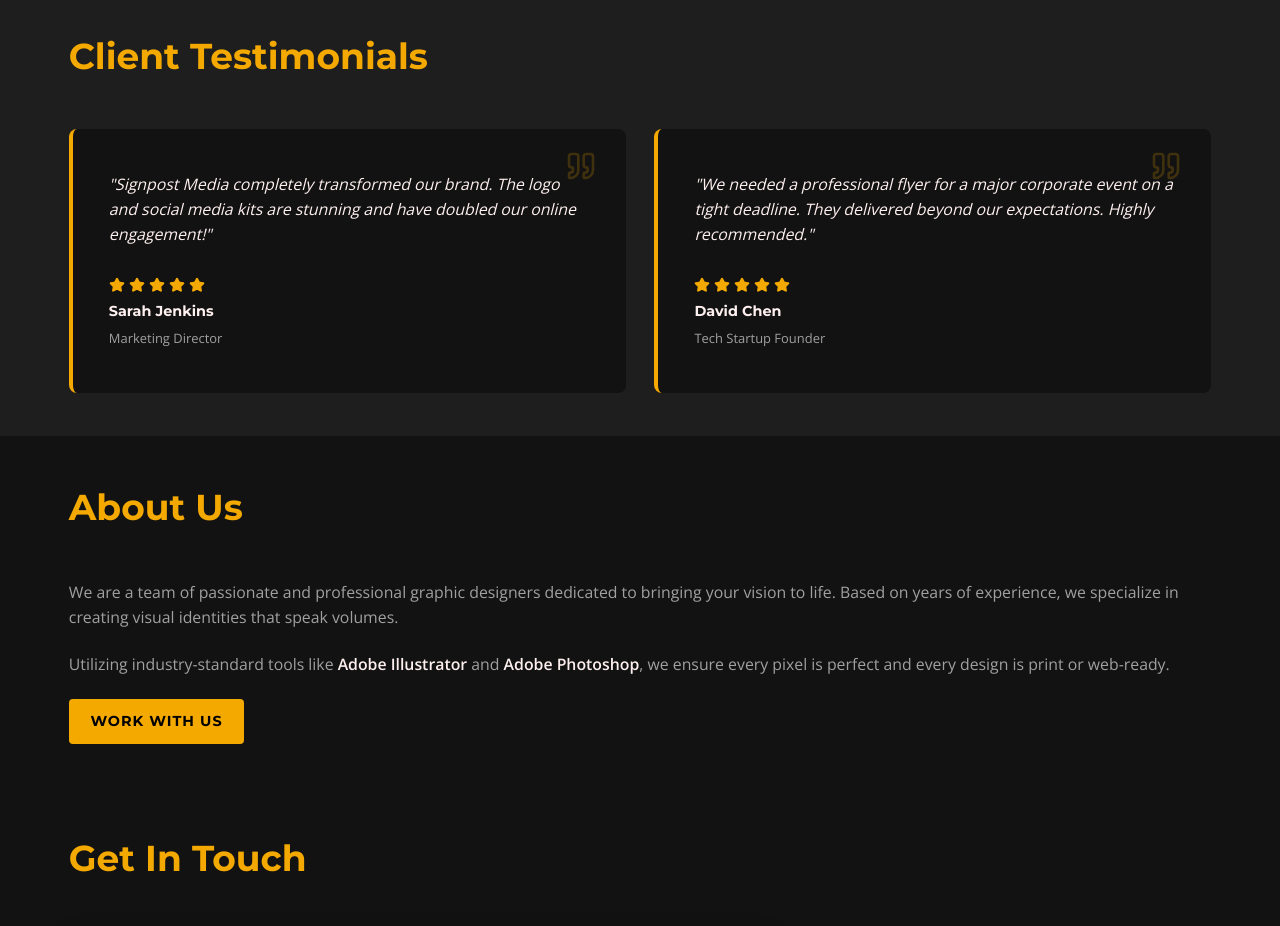
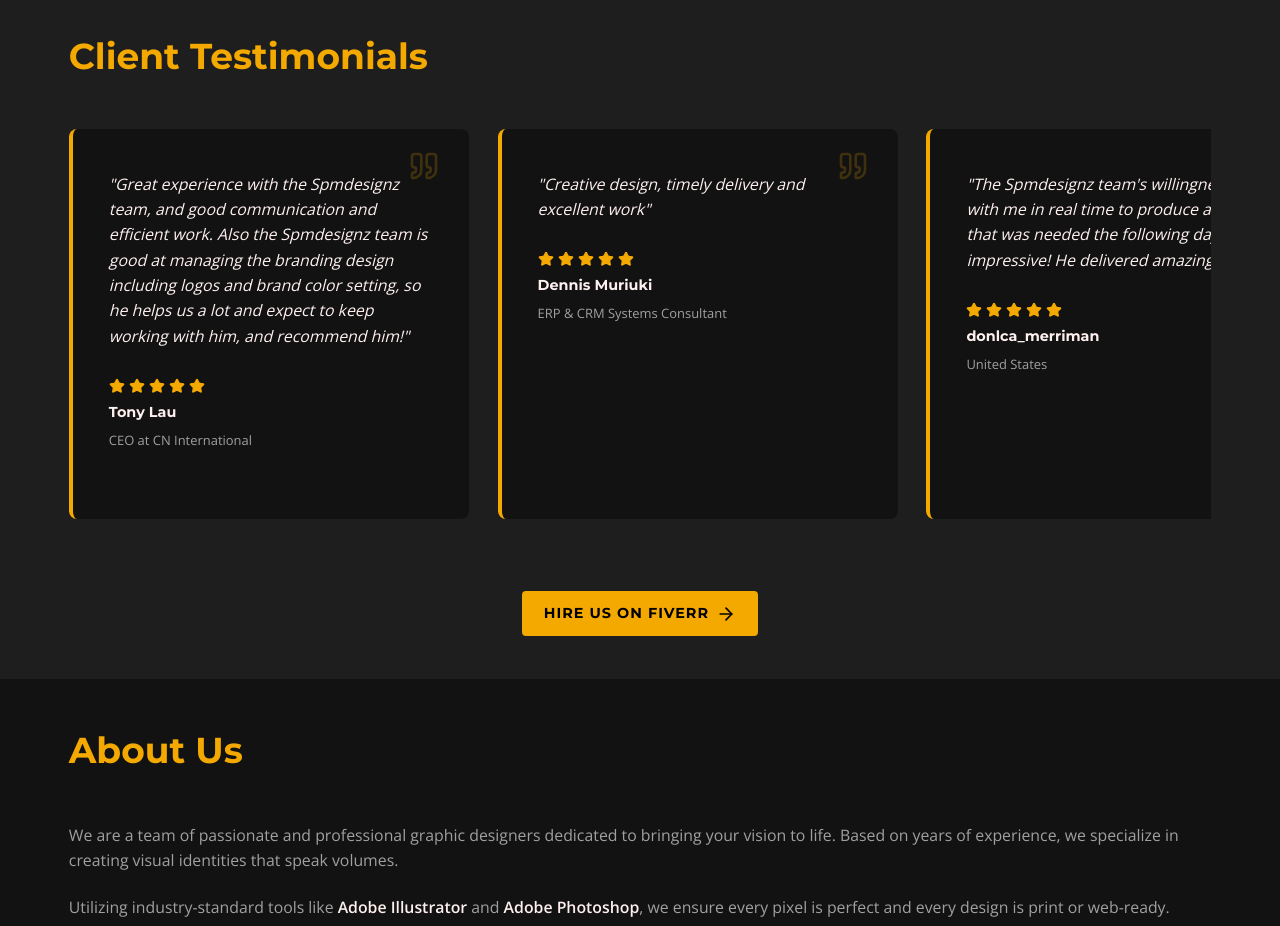
Before and after one commit to MucheruElijah/spmdesignz-website, a React (Vite) app: page / in a window 1280 px wide. Shown: the part 2060-2986 px from the top of the page. Built offline with nearby package versions, Linux system fonts and the light colour scheme.

Commit message:
Fix asset paths

```diff
--- a/src/App.css
+++ b/src/App.css
@@ -188,13 +188,31 @@
   background-color: var(--surface-color);
 }
 
-.testimonials-grid {
-  display: grid;
-  grid-template-columns: repeat(auto-fit, minmax(400px, 1fr));
+.testimonials-slider {
+  display: flex;
+  overflow-x: auto;
+  scroll-snap-type: x mandatory;
   gap: 2rem;
+  padding-bottom: 2rem; /* space for scrollbar */
+  scrollbar-width: thin;
+  scrollbar-color: var(--primary-color) var(--bg-color);
+}
+
+.testimonials-slider::-webkit-scrollbar {
+  height: 8px;
+}
+.testimonials-slider::-webkit-scrollbar-track {
+  background: var(--bg-color);
+  border-radius: 4px;
+}
+.testimonials-slider::-webkit-scrollbar-thumb {
+  background-color: var(--primary-color);
+  border-radius: 4px;
 }
 
 .testimonial-card {
+  min-width: 400px;
+  scroll-snap-align: start;
   background-color: var(--bg-color);
   padding: 3rem 2.5rem;
   border-radius: 8px;
--- a/src/pages/Home.jsx
+++ b/src/pages/Home.jsx
@@ -83,29 +83,74 @@ function Home() {
       <section id="testimonials" className="testimonials">
         <div className="container">
           <h2>Client Testimonials</h2>
-          <div className="testimonials-grid">
+          <div className="testimonials-slider">
+
             <div className="testimonial-card">
               <Quote size={32} className="quote-icon" />
-              <p>"Signpost Media completely transformed our brand. The logo and social media kits are stunning and have doubled our online engagement!"</p>
+              <p>"Great experience with the Spmdesignz team, and good communication and efficient work. Also the Spmdesignz team is good at managing the branding design including logos and brand color setting, so he helps us a lot and expect to keep working with him, and recommend him!"</p>
               <div className="client-info">
                 <div className="stars">
                   {[...Array(5)].map((_, i) => <Star key={i} size={16} fill="#F4A900" color="#F4A900" />)}
                 </div>
-                <h4>Sarah Jenkins</h4>
-                <span>Marketing Director</span>
+                <h4>Tony Lau</h4>
+                <span>CEO at CN International</span>
               </div>
             </div>
+
             <div className="testimonial-card">
               <Quote size={32} className="quote-icon" />
-              <p>"We needed a professional flyer for a major corporate event on a tight deadline. They delivered beyond our expectations. Highly recommended."</p>
+              <p>"Creative design, timely delivery and excellent work"</p>
               <div className="client-info">
                 <div className="stars">
                   {[...Array(5)].map((_, i) => <Star key={i} size={16} fill="#F4A900" color="#F4A900" />)}
                 </div>
-                <h4>David Chen</h4>
-                <span>Tech Startup Founder</span>
+                <h4>Dennis Muriuki</h4>
+                <span>ERP & CRM Systems Consultant</span>
               </div>
             </div>
+
+            <div className="testimonial-card">
+              <Quote size={32} className="quote-icon" />
+              <p>"The Spmdesignz team's willingness to work with me in real time to produce a document that was needed the following day was impressive! He delivered amazing work!"</p>
+              <div className="client-info">
+                <div className="stars">
+                  {[...Array(5)].map((_, i) => <Star key={i} size={16} fill="#F4A900" color="#F4A900" />)}
+                </div>
+                <h4>donlca_merriman</h4>
+                <span>United States</span>
+              </div>
+            </div>
+
+            <div className="testimonial-card">
+              <Quote size={32} className="quote-icon" />
+              <p>"Best on the site!"</p>
+              <div className="client-info">
+                <div className="stars">
+                  {[...Array(5)].map((_, i) => <Star key={i} size={16} fill="#F4A900" color="#F4A900" />)}
+                </div>
+                <h4>blgasa</h4>
+                <span>United States</span>
+              </div>
+            </div>
+
+            <div className="testimonial-card">
+              <Quote size={32} className="quote-icon" />
+              <p>"The Spmdesignz team took our vision for this product and made it a beautiful reality. Her professionalism and brand alignment EXCEEDED our expectations. Quick and proactive communication made working with her marvelous. Already have several projects lined up for her—highly recommend! 🤩"</p>
+              <div className="client-info">
+                <div className="stars">
+                  {[...Array(5)].map((_, i) => <Star key={i} size={16} fill="#F4A900" color="#F4A900" />)}
+                </div>
+                <h4>csjullen78</h4>
+                <span>Cayman Islands</span>
+              </div>
+            </div>
+
+          </div>
+
+          <div style={{ textAlign: 'center', marginTop: '3rem' }}>
+            <a href="https://www.fiverr.com/s/rEV65Gy" target="_blank" rel="noopener noreferrer" className="btn btn-primary" style={{ display: 'inline-flex', alignItems: 'center', gap: '0.5rem' }}>
+              Hire us on Fiverr <ArrowRight size={20} />
+            </a>
           </div>
         </div>
       </section>
```
